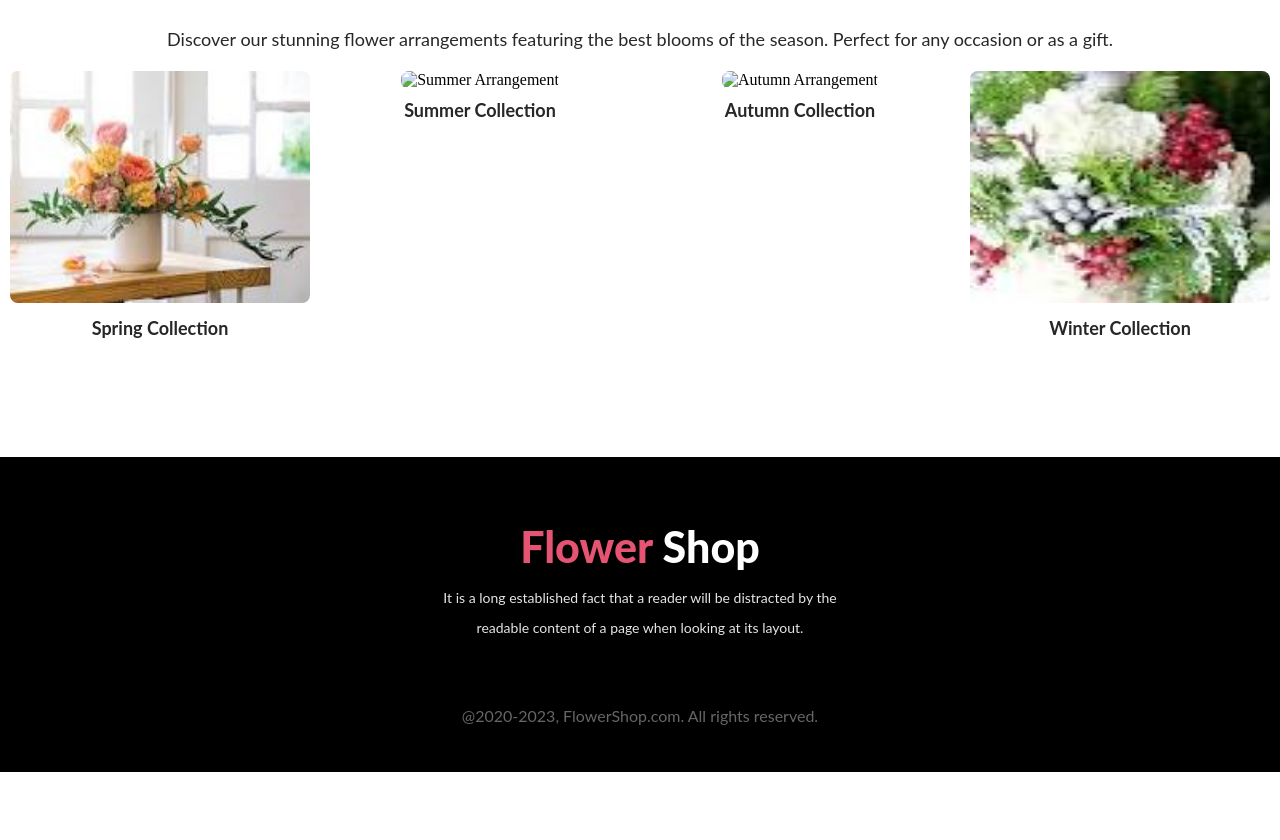
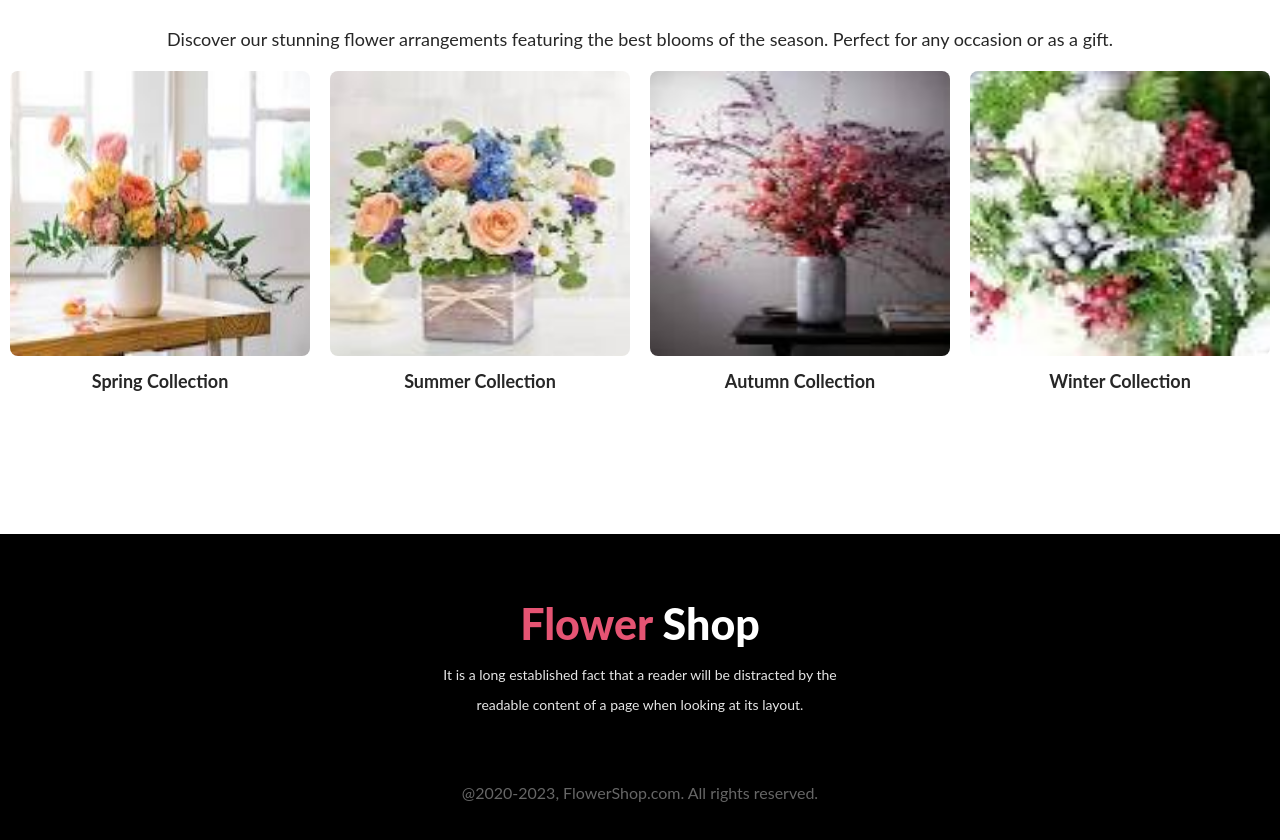
Before and after one commit to shahisrail/first-assainment, a plain HTML site: page index.html in a window 1280 px wide. Shown: the part 3812-4652 px from the top of the page. Before the commit the page ends 4584 px from the top, so only its background shows below. Drawn offline with Linux system fonts and the light colour scheme; the site is published under a folder, as on GitHub Pages, so addresses that start at the root find nothing.

Commit message:
new & sectoin

```diff
--- a/index.html
+++ b/index.html
@@ -149,11 +149,11 @@
                         <h3 class="seasonal-item-title">Spring Collection</h3>
                     </div>
                     <div class="seasonal-item">
-                        <img class="seasonal-img" src="/Flower Asset/summer-arrangement.jpg" alt="Summer Arrangement">
+                        <img class="seasonal-img" src="Flower Asset/summer-arrangement.jpg" alt="Summer Arrangement">
                         <h3 class="seasonal-item-title">Summer Collection</h3>
                     </div>
                     <div class="seasonal-item">
-                        <img class="seasonal-img" src="/Flower Asset/autumn-arrangement.jpg" alt="Autumn Arrangement">
+                        <img class="seasonal-img" src="Flower Asset/autumn-arrangement.jpg" alt="Autumn Arrangement">
                         <h3 class="seasonal-item-title">Autumn Collection</h3>
                     </div>
                     <div class="seasonal-item">
```
